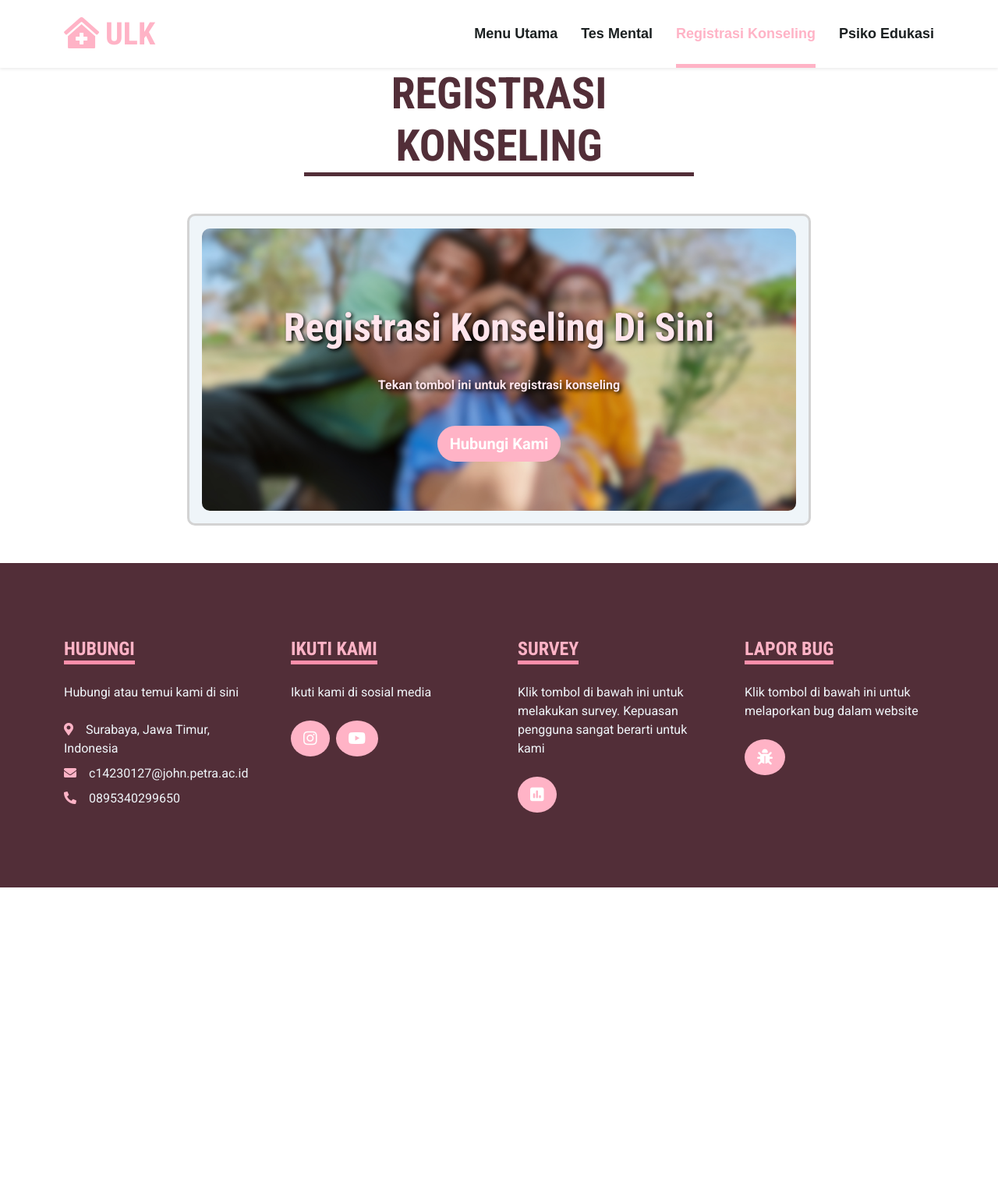
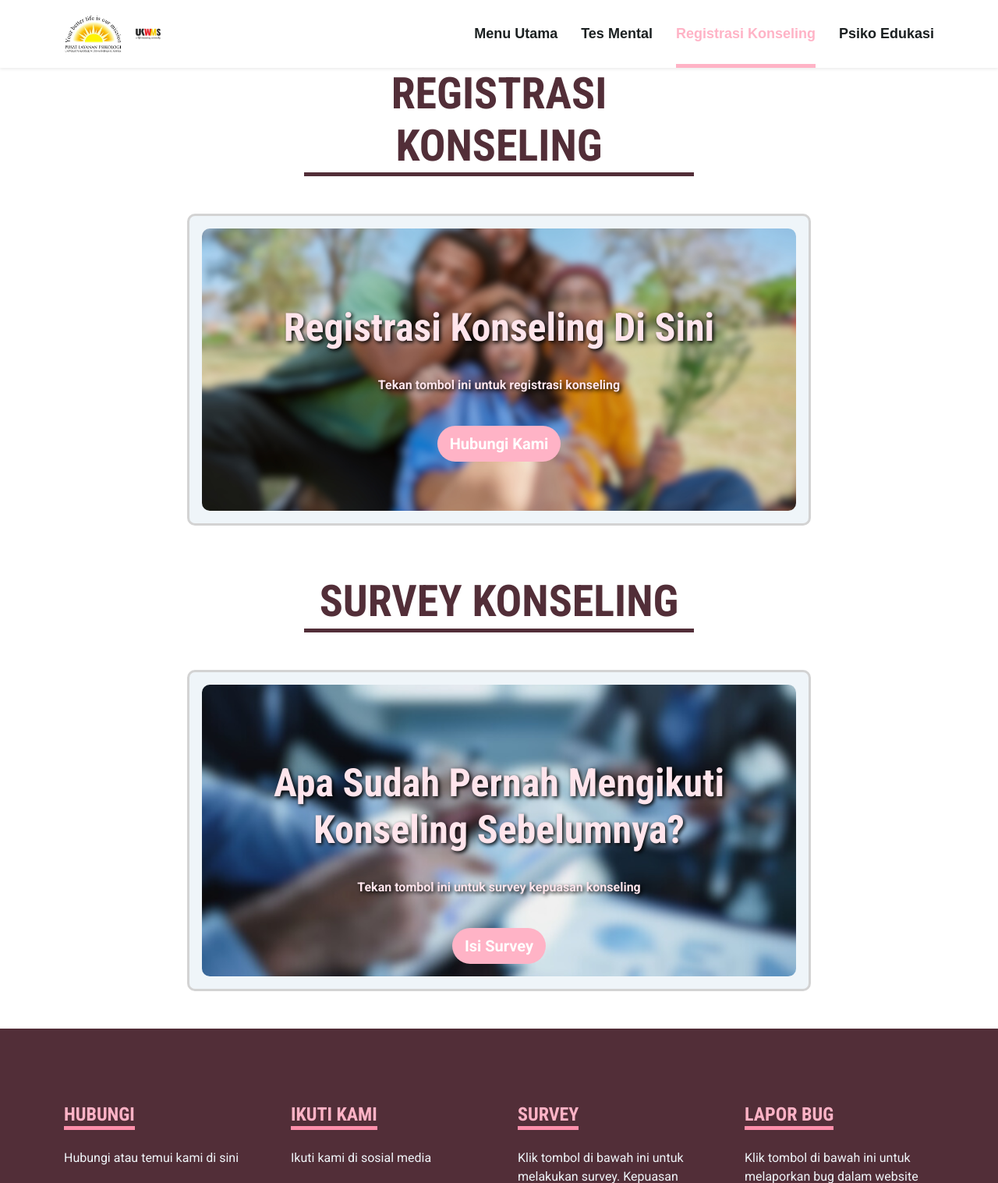
Before and after one commit to DimasAnjayMabar/ulk, a PHP site: page /counseling-registration.php in a window 1280 px wide. Shown: the top 1517 px of the page at 78% size. Before the commit the page ends 1138 px from the top, so only its background shows below. Run offline with PHP 8.4, Linux system fonts and the light colour scheme; some libraries are stand-ins or nearby versions.

Commit message:
changed logo

```diff
--- a/counseling-registration.php
+++ b/counseling-registration.php
@@ -13,8 +13,10 @@
     <div class="container-fluid sticky-top bg-white shadow-sm">
         <div class="container">
             <nav class="navbar navbar-expand-lg bg-white navbar-light py-3 py-lg-0">
-                <a href="home-page.html" class="navbar-brand">
-                    <h1 class="m-0 text-uppercase text-primary" style="color: #ffb3c6 !important;"><i class="fa fa-clinic-medical me-2" sty></i>ULK</h1>
+                <a href="home-page.html" class="navbar-brand d-flex align-items-center">
+                    <!-- Logo Images -->
+                    <img src="assets/images/website_photo/logo-plp.jpeg" alt="Logo Part 1" style="height: 50px;" class="me-2">
+                    <img src="assets/images/website_photo/logo-wm.jpeg" alt="Logo Part 2" style="height: 50px;">
                 </a>
                 <button class="navbar-toggler" type="button" data-bs-toggle="collapse" data-bs-target="#navbarCollapse">
                     <span class="navbar-toggler-icon"></span>
@@ -43,14 +45,29 @@
             <br>
             <p class="card-text text-light" style="font-weight: bolder; text-shadow: 2px 2px 5px rgba(0, 0, 0, 1); color: #ffe5ec !important;">Tekan tombol ini untuk registrasi konseling</p>
             <br>
-            <a class="btn btn-lg btn-primary rounded-pill custom-button" id="popupAd" href="#">Hubungi Kami</a>
+            <a class="btn btn-lg btn-primary rounded-pill custom-button" id="popupAd" href="https://bit.ly/daftarkonselingULKUKWMS">Hubungi Kami</a>
         </div>
     </div>
-    <!-- Refistration End -->
+    <!-- Registration End -->
+
+    <!-- Registration Start -->
+    <div class="text-center mx-auto mb-5" style="max-width: 500px; margin-top: 5%">
+        <h1 class="display-4 border-bottom border-5 custom-border2" style="color: #522e38 !important;">SURVEY KONSELING</h1>
+    </div>
+    <div class="card mb-3 mx-auto p-3 bg-light d-flex justify-content-center align-items-center" style="max-width: 800px; min-height: 400px; border: 3px solid #d3d3d3; border-radius: 10px; overflow: hidden;">
+        <div class="card-body text-center" style="background-image: url('assets/images/website_photo/survey.png'); background-size: cover; background-position: center; background-repeat: no-repeat; width: 100%; height: 100%; border-radius: 10px;">
+            <h2 class="card-title text-light" style="margin-top: 11%; font-size: 50px; text-shadow: 2px 2px 5px rgba(0, 0, 0, 1); color: #ffe5ec !important;">Apa Sudah Pernah Mengikuti Konseling Sebelumnya?</h2>
+            <br>
+            <p class="card-text text-light" style="font-weight: bolder; text-shadow: 2px 2px 5px rgba(0, 0, 0, 1); color: #ffe5ec !important;">Tekan tombol ini untuk survey kepuasan konseling</p>
+            <br>
+            <a class="btn btn-lg btn-primary rounded-pill custom-button" id="popupAd" href="https://bit.ly/evaluasi_konselor">Isi Survey</a>
+        </div>
+    </div>
+    <!-- Registration End -->
 
 
-<!-- Footer Start -->
-<div class="container-fluid bg-dark text-light mt-5 py-5" style="background-color: #522e38 !important;">
+    <!-- Footer Start -->
+    <div class="container-fluid bg-dark text-light mt-5 py-5" style="background-color: #522e38 !important;">
         <div class="container py-5">
             <div class="row g-5">
                 <!-- Get In Touch Section -->
@@ -94,8 +111,6 @@
     </div>
     <!-- Footer End -->
 
-
-
     <!-- Back to Top -->
     <a href="#" class="btn btn-lg btn-primary btn-lg-square back-to-top custom-button" id="backOnTop"><i class="bi bi-arrow-up"></i></a>
 
--- a/detail-article.php
+++ b/detail-article.php
@@ -14,8 +14,10 @@
     <div class="container-fluid sticky-top bg-white shadow-sm">
         <div class="container">
             <nav class="navbar navbar-expand-lg bg-white navbar-light py-3 py-lg-0">
-                <a href="home-page.html" class="navbar-brand">
-                    <h1 class="m-0 text-uppercase text-primary" style="color: #ffb3c6 !important;"><i class="fa fa-clinic-medical me-2"></i>ULK</h1>
+                <a href="home-page.html" class="navbar-brand d-flex align-items-center">
+                    <!-- Logo Images -->
+                    <img src="assets/images/website_photo/logo-plp.jpeg" alt="Logo Part 1" style="height: 50px;" class="me-2">
+                    <img src="assets/images/website_photo/logo-wm.jpeg" alt="Logo Part 2" style="height: 50px;">
                 </a>
                 <button class="navbar-toggler" type="button" data-bs-toggle="collapse" data-bs-target="#navbarCollapse">
                     <span class="navbar-toggler-icon"></span>
--- a/psycho-education.php
+++ b/psycho-education.php
@@ -17,8 +17,10 @@
     <div class="container-fluid sticky-top bg-white shadow-sm">
         <div class="container">
             <nav class="navbar navbar-expand-lg bg-white navbar-light py-3 py-lg-0">
-                <a href="home-page.html" class="navbar-brand">
-                    <h1 class="m-0 text-uppercase text-primary" style="color: #ffb3c6 !important;"><i class="fa fa-clinic-medical me-2"></i>ULK</h1>
+                <a href="home-page.html" class="navbar-brand d-flex align-items-center">
+                    <!-- Logo Images -->
+                    <img src="assets/images/website_photo/logo-plp.jpeg" alt="Logo Part 1" style="height: 50px;" class="me-2">
+                    <img src="assets/images/website_photo/logo-wm.jpeg" alt="Logo Part 2" style="height: 50px;">
                 </a>
                 <button class="navbar-toggler" type="button" data-bs-toggle="collapse" data-bs-target="#navbarCollapse">
                     <span class="navbar-toggler-icon"></span>
--- a/self-report.php
+++ b/self-report.php
@@ -14,8 +14,10 @@
     <div class="container-fluid sticky-top bg-white shadow-sm">
         <div class="container">
             <nav class="navbar navbar-expand-lg bg-white navbar-light py-3 py-lg-0">
-                <a href="home-page.html" class="navbar-brand">
-                    <h1 class="m-0 text-uppercase text-primary" style="color: #ffb3c6 !important;"><i class="fa fa-clinic-medical me-2" sty></i>ULK</h1>
+                <a href="home-page.html" class="navbar-brand d-flex align-items-center">
+                    <!-- Logo Images -->
+                    <img src="assets/images/website_photo/logo-plp.jpeg" alt="Logo Part 1" style="height: 50px;" class="me-2">
+                    <img src="assets/images/website_photo/logo-wm.jpeg" alt="Logo Part 2" style="height: 50px;">
                 </a>
                 <button class="navbar-toggler" type="button" data-bs-toggle="collapse" data-bs-target="#navbarCollapse">
                     <span class="navbar-toggler-icon"></span>
```
Also changed, not shown: home-page.php (+4 -3 lines), assets/images/website_photo/logo-plp.jpeg (added), assets/images/website_photo/logo-wm.jpeg (added), assets/images/website_photo/survey.png (added).
